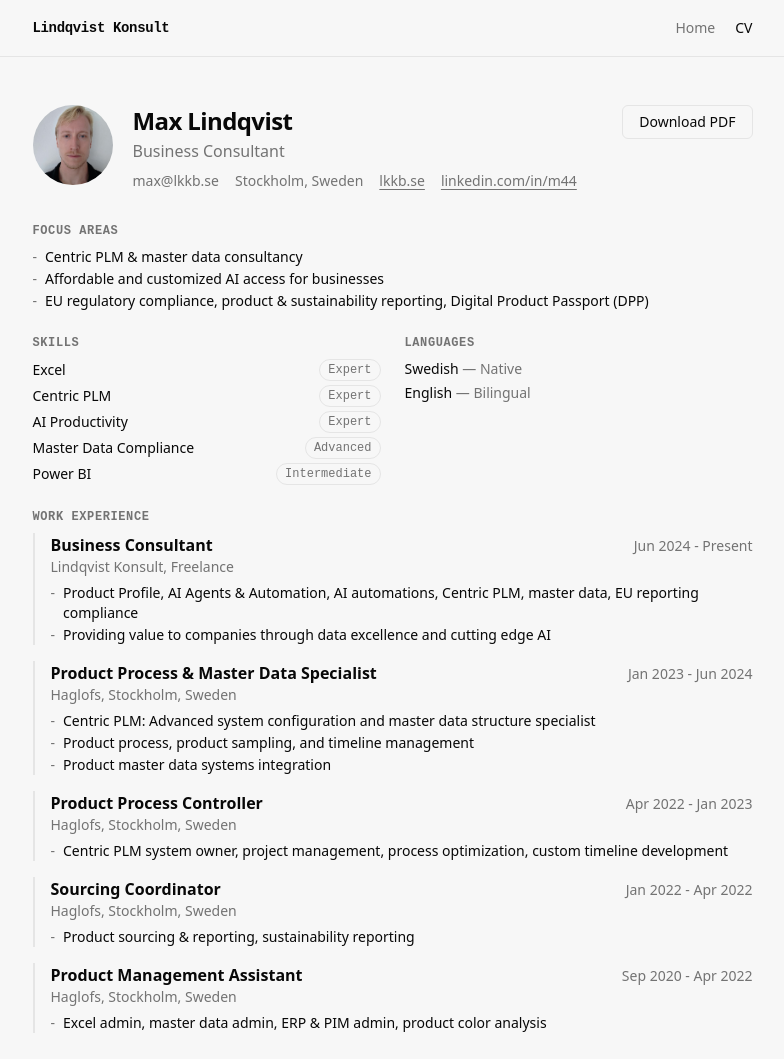
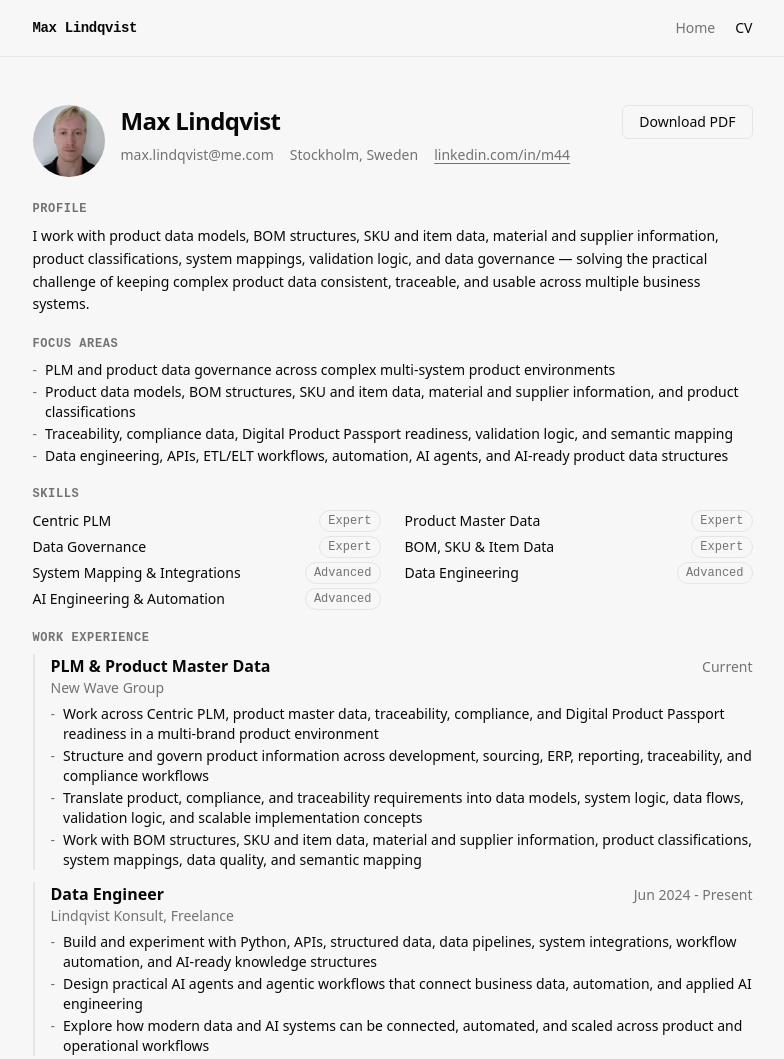
Before and after one commit to eemax/lkkb, an Astro site: page /cv in a window 1280 px wide. Shown: the top 1059 px of the page, without its empty margins (240-1024 px from the left). Built offline with nearby package versions, Linux system fonts and the light colour scheme; Astro itself is replaced by a stand-in of ours.

Commit message:
Refresh CV and homepage positioning

```diff
--- a/src/components/Header.astro
+++ b/src/components/Header.astro
@@ -10,7 +10,7 @@ const pathname = Astro.url.pathname;
 <header class="sticky top-0 z-40 border-b border-(--border) bg-(--bg)/80 backdrop-blur-md">
   <div class="mx-auto flex h-14 max-w-3xl items-center justify-between px-6">
     <a href="/" class="font-mono text-sm font-semibold tracking-tight no-underline">
-      Lindqvist Konsult
+      Max Lindqvist
     </a>
 
     <nav class="flex items-center gap-5">
--- a/src/components/ServiceCard.astro
+++ b/src/components/ServiceCard.astro
@@ -36,7 +36,7 @@ const { name, tagline, description, features, tags } = Astro.props;
     </div>
   )}
   <a
-    href={`mailto:max@lkkb.se?subject=Inquiry: ${name}`}
+    href={`mailto:max.lindqvist@me.com?subject=Inquiry: ${name}`}
     class="mt-4 inline-block text-sm text-(--muted) no-underline transition-colors hover:text-(--fg)"
   >
     Inquire &rarr;
--- a/src/data/cv.ts
+++ b/src/data/cv.ts
@@ -13,63 +13,75 @@ export interface Experience {
 export interface Education {
   degree: string;
   institution: string;
-  year: string;
   note?: string;
 }
 
-export interface Language {
-  name: string;
-  proficiency: string;
-}
-
 export const skills: Skill[] = [
-  { name: "Excel", level: "Expert" },
   { name: "Centric PLM", level: "Expert" },
-  { name: "AI Productivity", level: "Expert" },
-  { name: "Master Data Compliance", level: "Advanced" },
-  { name: "Power BI", level: "Intermediate" },
+  { name: "Product Master Data", level: "Expert" },
+  { name: "Data Governance", level: "Expert" },
+  { name: "BOM, SKU & Item Data", level: "Expert" },
+  { name: "System Mapping & Integrations", level: "Advanced" },
+  { name: "Data Engineering", level: "Advanced" },
+  { name: "AI Engineering & Automation", level: "Advanced" },
 ];
 
 export const experience: Experience[] = [
   {
-    title: "Business Consultant",
+    title: "PLM & Product Master Data",
+    company: "New Wave Group",
+    period: "Current",
+    points: [
+      "Work across Centric PLM, product master data, traceability, compliance, and Digital Product Passport readiness in a multi-brand product environment",
+      "Structure and govern product information across development, sourcing, ERP, reporting, traceability, and compliance workflows",
+      "Translate product, compliance, and traceability requirements into data models, system logic, data flows, validation logic, and scalable implementation concepts",
+      "Work with BOM structures, SKU and item data, material and supplier information, product classifications, system mappings, data quality, and semantic mapping",
+    ],
+  },
+  {
+    title: "Data Engineer",
     company: "Lindqvist Konsult, Freelance",
     period: "Jun 2024 - Present",
     points: [
-      "Product Profile, AI Agents & Automation, AI automations, Centric PLM, master data, EU reporting compliance",
-      "Providing value to companies through data excellence and cutting edge AI",
+      "Build and experiment with Python, APIs, structured data, data pipelines, system integrations, workflow automation, and AI-ready knowledge structures",
+      "Design practical AI agents and agentic workflows that connect business data, automation, and applied AI engineering",
+      "Explore how modern data and AI systems can be connected, automated, and scaled across product and operational workflows",
     ],
   },
   {
     title: "Product Process & Master Data Specialist",
-    company: "Haglofs, Stockholm, Sweden",
+    company: "Haglöfs, Stockholm, Sweden",
     period: "Jan 2023 - Jun 2024",
     points: [
-      "Centric PLM: Advanced system configuration and master data structure specialist",
-      "Product process, product sampling, and timeline management",
-      "Product master data systems integration",
+      "Owned advanced Centric PLM configuration, product data structures, and process improvements across product creation",
+      "Managed sampling workflows, seasonal timelines, and cross-functional product process coordination",
+      "Improved product data flows between PLM, PIM, ERP, and reporting systems",
     ],
   },
   {
     title: "Product Process Controller",
-    company: "Haglofs, Stockholm, Sweden",
+    company: "Haglöfs, Stockholm, Sweden",
     period: "Apr 2022 - Jan 2023",
     points: [
-      "Centric PLM system owner, project management, process optimization, custom timeline development",
+      "Served as Centric PLM system owner for process setup, project coordination, and custom timeline development",
+      "Translated business needs into clearer workflows, cleaner data structures, and more reliable system usage",
     ],
   },
   {
     title: "Sourcing Coordinator",
-    company: "Haglofs, Stockholm, Sweden",
+    company: "Haglöfs, Stockholm, Sweden",
     period: "Jan 2022 - Apr 2022",
-    points: ["Product sourcing & reporting, sustainability reporting"],
+    points: [
+      "Supported product sourcing, supplier reporting, sustainability reporting, and operational follow-up",
+    ],
   },
   {
     title: "Product Management Assistant",
-    company: "Haglofs, Stockholm, Sweden",
+    company: "Haglöfs, Stockholm, Sweden",
     period: "Sep 2020 - Apr 2022",
     points: [
-      "Excel admin, master data admin, ERP & PIM admin, product color analysis",
+      "Maintained product data across PLM, ERP, and PIM while supporting product managers with analysis and administration",
+      "Prepared product color analysis, seasonal data updates, and reporting for collection development",
     ],
   },
 ];
@@ -78,26 +90,23 @@ export const education: Education[] = [
   {
     degree: "Bachelor's in Business Administration",
     institution: "Colorado Mesa University",
-    year: "2019",
     note: "Varsity Tennis Player",
   },
 ];
 
-export const languages: Language[] = [
-  { name: "Swedish", proficiency: "Native" },
-  { name: "English", proficiency: "Bilingual" },
-];
-
 export const focusAreas = [
-  "Centric PLM & master data consultancy",
-  "Affordable and customized AI access for businesses",
-  "EU regulatory compliance, product & sustainability reporting, Digital Product Passport (DPP)",
+  "PLM and product data governance across complex multi-system product environments",
+  "Product data models, BOM structures, SKU and item data, material and supplier information, and product classifications",
+  "Traceability, compliance data, Digital Product Passport readiness, validation logic, and semantic mapping",
+  "Data engineering, APIs, ETL/ELT workflows, automation, AI agents, and AI-ready product data structures",
 ];
 
 export const contact = {
   name: "Max Lindqvist",
-  title: "Business Consultant",
-  email: "max@lkkb.se",
+  headline: "PLM & Product Master Data @ New Wave Group",
+  summary:
+    "I work with product data models, BOM structures, SKU and item data, material and supplier information, product classifications, system mappings, validation logic, and data governance — solving the practical challenge of keeping complex product data consistent, traceable, and usable across multiple business systems.",
+  email: "max.lindqvist@me.com",
   location: "Stockholm, Sweden",
   website: "https://lkkb.se",
   linkedin: "https://linkedin.com/in/m44",
--- a/src/data/services.ts
+++ b/src/data/services.ts
@@ -8,56 +8,56 @@ export interface Service {
 
 export const services: Service[] = [
   {
-    name: "Centric PLM & Master Data",
-    tagline:
-      "Centric PLM and master data expertise from 4 years of working with it daily",
+    name: "Working With Data",
+    tagline: "Cleaning up the messy layer between systems, teams, and tools",
     description:
-      "With years of daily hands-on experience in Centric PLM and product data, I can help make the best decisions and get things done.",
+      "Available for work that turns messy business data into something reliable, usable, and ready for the next system, report, workflow, or product decision.",
     features: [
-      "Centric PLM configurations, implementations, processes, and general best practices",
-      "Master data structure to optimize for: systems, development workflow efficiency, reporting, and compliance",
-      "Product data & sustainability reporting",
-      "Digital Product Passport implementation",
-      "Main experience in fashion, apparel, footwear, and hardgoods",
+      "Python, APIs, JSON, structured data, exports, and imports",
+      "Extracting, transforming, validating, mapping, enriching, and connecting data",
+      "Data quality improvements for reporting, automation, and downstream tools",
+      "Product, supplier, material, SKU, item, BOM, and classification data",
     ],
-    tags: ["plm", "master-data", "compliance"],
+    tags: ["data", "apis", "systems"],
   },
   {
-    name: "Product Profile",
-    tagline: "Innovative Custom Digital Product Passport Solution",
+    name: "Software With AI Leverage",
+    tagline: "Fast, careful building across whatever stack the work needs",
     description:
-      "Digital product passports are the future of compliance and transparency. I'll take your product data and transform it into compliant Digital Product Profiles, ready to meet the latest standards.",
+      "I use AI as a serious development amplifier: to understand codebases faster, build across unfamiliar stacks, automate repetitive work, and ship useful software without turning every project into an AI demo.",
     features: [
-      "Conversion of existing company data to compliant digital product passports",
-      "Product unique identifiers and digital engravings",
-      "Customer data collection as part of having unique product identifiers",
-      "Product data consultancy to comply with upcoming changes to EU regulation",
+      "AI-leveraged development across existing codebases, tools, and languages",
+      "Agents, workflow automation, structured prompts, and tool integrations",
+      "Practical AI systems that work with real data and real constraints",
+      "Fast prototyping, implementation support, and technical problem solving",
     ],
-    tags: ["dpp", "compliance", "eu-regulation"],
+    tags: ["software", "ai-leverage", "automation"],
   },
   {
-    name: "AI Agents & Automation",
-    tagline: "Bring AI to Your Team",
+    name: "PLM & Product Master Data",
+    tagline:
+      "Deep product data knowledge from apparel, footwear, bags, and consumer goods",
     description:
-      "AI can be a game-changer, and I'm here to make it simple for your business. I offer a complete service to help you roll out AI tools for your employees.",
+      "I work at the layer between product teams, business systems, compliance requirements, and technical implementation, especially where complex product data needs to stay consistent and traceable.",
     features: [
-      "General-purpose chatbots to answer everyday questions",
-      "AI agents like Perplexity to speed up research",
-      "Productivity bots to save time on repetitive tasks",
-      "Custom-built agents with secure access to your company data",
+      "Centric PLM structures, workflows, data models, and system mappings",
+      "BOM, material, supplier, SKU, item, and product classification data",
+      "PLM/ERP alignment, reporting foundations, and downstream data flows",
+      "Digital Product Passport readiness, traceability, and compliance data",
     ],
-    tags: ["ai", "chatbots", "productivity"],
+    tags: ["plm", "product-data", "dpp"],
   },
   {
-    name: "AI Copywriting & Translations",
-    tagline: "Cheap, fast, and custom AI copywriting",
+    name: "Automation & Internal Tools",
+    tagline: "Small tools that remove repeated manual work",
     description:
-      "Let AI handle writing product descriptions and translating them for different markets. I use the latest AI models to automate these tasks, creating consistent, high-quality content in no time.",
+      "I build practical automations and internal tools for teams that need leverage without a large platform project. The goal is simple: fewer manual handoffs, cleaner data, and faster execution.",
     features: [
-      "Iterate on your texts in seconds",
-      "Convert your product data to product texts instantly",
-      "Product texts automated for a fraction of the cost",
+      "Workflow automation around spreadsheets, APIs, exports, and recurring tasks",
+      "Internal data tools, scripts, prototypes, and AI-ready knowledge structures",
+      "System-to-system handoffs where standard integrations are missing",
+      "Clear documentation and maintainable handover for the team",
     ],
-    tags: ["ai", "copywriting", "automation"],
+    tags: ["automation", "tools", "operations"],
   },
 ];
--- a/src/layouts/Base.astro
+++ b/src/layouts/Base.astro
@@ -12,12 +12,12 @@ interface Props {
 
 const {
   title,
-  description = "Lindqvist Konsult offers personalized consultancy services, specializing in AI implementation and digital transformation for European businesses.",
+  description = "Max Lindqvist is available for work with data, software development with AI leverage, automation, integrations, and product systems.",
   image,
 } = Astro.props;
 
 const canonicalURL = new URL(Astro.url.pathname, Astro.site);
-const siteTitle = "Lindqvist Konsult";
+const siteTitle = "Max Lindqvist";
 const fullTitle = title === siteTitle ? title : `${title} — ${siteTitle}`;
 const ogImage = image
   ? new URL(image, Astro.site)
--- a/src/pages/cv.astro
+++ b/src/pages/cv.astro
@@ -1,30 +1,22 @@
 ---
-import {
-  contact,
-  education,
-  experience,
-  focusAreas,
-  languages,
-  skills,
-} from "../data/cv";
+import { contact, education, experience, focusAreas, skills } from "../data/cv";
 import Base from "../layouts/Base.astro";
 ---
 
-<Base title="CV" description="Max Lindqvist — Business Consultant specializing in Centric PLM, AI, and digital transformation.">
+<Base title="CV" description="Max Lindqvist — PLM, product master data, data engineering, automation, and AI workflows.">
   <article class="cv-article">
     <!-- Header -->
-    <header class="mb-8">
-      <div class="flex flex-col items-center gap-5 sm:flex-row sm:items-start">
+    <header class="mb-6">
+      <div class="flex flex-col items-center gap-4 sm:flex-row sm:items-start">
         <img
           src={contact.image}
           alt={contact.name}
-          class="h-20 w-20 rounded-full object-cover"
+          class="h-18 w-18 rounded-full object-cover"
         />
         <div class="flex-1">
           <div class="flex items-start justify-between">
             <div>
               <h1 class="text-2xl font-bold tracking-tight">{contact.name}</h1>
-              <p class="mt-0.5 text-(--muted)">{contact.title}</p>
             </div>
             <button
               id="download-pdf"
@@ -34,18 +26,25 @@ import Base from "../layouts/Base.astro";
               Download PDF
             </button>
           </div>
-          <div class="mt-2 flex flex-wrap gap-x-4 gap-y-1 text-sm text-(--muted)">
+          <div class="mt-1.5 flex flex-wrap gap-x-4 gap-y-1 text-sm text-(--muted)">
             <span>{contact.email}</span>
             <span>{contact.location}</span>
-            <a href={contact.website}>lkkb.se</a>
             <a href={contact.linkedin}>linkedin.com/in/m44</a>
           </div>
         </div>
       </div>
     </header>
 
+    <!-- Profile -->
+    <section id="profile" class="mb-5">
+      <h2 class="mb-2 font-mono text-xs font-semibold uppercase tracking-wider text-(--muted)">
+        Profile
+      </h2>
+      <p class="text-sm leading-relaxed">{contact.summary}</p>
+    </section>
+
     <!-- Focus Areas -->
-    <section id="focus" class="mb-6">
+    <section id="focus" class="mb-5">
       <h2 class="mb-2 font-mono text-xs font-semibold uppercase tracking-wider text-(--muted)">
         Focus Areas
       </h2>
@@ -59,44 +58,29 @@ import Base from "../layouts/Base.astro";
       </ul>
     </section>
 
-    <!-- Skills & Languages (side by side) -->
-    <section class="mb-6 grid grid-cols-1 gap-6 sm:grid-cols-2">
-      <div>
+    <!-- Skills -->
+    <section class="mb-5">
       <h2 class="mb-2 font-mono text-xs font-semibold uppercase tracking-wider text-(--muted)">
         Skills
       </h2>
-        <div class="space-y-1">
+      <div class="grid grid-cols-1 gap-x-6 gap-y-1 sm:grid-cols-2">
         {skills.map((skill) => (
-            <div class="flex items-center justify-between text-sm">
+          <div class="flex items-center justify-between gap-4 text-sm">
             <span>{skill.name}</span>
-              <span class="rounded-full border border-(--border) px-2 py-0.5 font-mono text-xs text-(--muted)">
+            <span class="shrink-0 rounded-full border border-(--border) px-2 py-0.5 font-mono text-xs text-(--muted)">
               {skill.level}
             </span>
           </div>
         ))}
       </div>
-      </div>
-      <div>
-        <h2 class="mb-2 font-mono text-xs font-semibold uppercase tracking-wider text-(--muted)">
-          Languages
-        </h2>
-        <div class="space-y-1 text-sm">
-          {languages.map((lang) => (
-            <div>
-              <span class="font-medium">{lang.name}</span>
-              <span class="text-(--muted)"> — {lang.proficiency}</span>
-            </div>
-          ))}
-        </div>
-      </div>
     </section>
 
     <!-- Work Experience -->
-    <section id="experience" class="mb-6">
+    <section id="experience" class="mb-5">
       <h2 class="mb-2 font-mono text-xs font-semibold uppercase tracking-wider text-(--muted)">
         Work Experience
       </h2>
-      <div class="space-y-4">
+      <div class="space-y-3">
         {experience.map((job) => (
           <div class="border-l-2 border-(--border) pl-4">
             <div class="flex items-baseline justify-between gap-4">
@@ -124,10 +108,7 @@ import Base from "../layouts/Base.astro";
       </h2>
       {education.map((edu) => (
         <div class="border-l-2 border-(--border) pl-4">
-          <div class="flex items-baseline justify-between gap-4">
           <h3 class="font-semibold">{edu.degree}</h3>
-            <span class="shrink-0 text-sm text-(--muted)">{edu.year}</span>
-          </div>
           <p class="text-sm text-(--muted)">{edu.institution}</p>
           {edu.note && <p class="mt-0.5 text-sm text-(--muted)">{edu.note}</p>}
         </div>
@@ -139,7 +120,12 @@ import Base from "../layouts/Base.astro";
   <script>
     document.addEventListener("astro:page-load", () => {
       document.getElementById("download-pdf")?.addEventListener("click", () => {
+        const title = document.title;
+        document.title = " ";
         window.print();
+        window.setTimeout(() => {
+          document.title = title;
+        }, 500);
       });
     });
   </script>
@@ -149,7 +135,8 @@ import Base from "../layouts/Base.astro";
     "@context": "https://schema.org",
     "@type": "Person",
     "name": contact.name,
-    "jobTitle": contact.title,
+    "jobTitle": contact.headline,
+    "description": contact.summary,
     "url": contact.website,
     "email": `mailto:${contact.email}`,
     "image": `${contact.website}${contact.image}`,
@@ -161,13 +148,12 @@ import Base from "../layouts/Base.astro";
     "sameAs": [contact.linkedin],
     "worksFor": {
       "@type": "Organization",
-      "name": "Lindqvist Konsult",
-      "url": contact.website,
+      "name": "New Wave Group",
     },
     "alumniOf": {
       "@type": "CollegeOrUniversity",
       "name": "Colorado Mesa University",
     },
-    "knowsAbout": ["Centric PLM", "Master Data", "AI", "Digital Product Passport", "EU Compliance"],
+    "knowsAbout": ["Centric PLM", "Product Master Data", "Data Governance", "Data Engineering", "AI Engineering", "Digital Product Passport", "Traceability", "EU Compliance"],
   })} />
 </Base>
--- a/src/pages/index.astro
+++ b/src/pages/index.astro
@@ -4,12 +4,15 @@ import { services } from "../data/services";
 import Base from "../layouts/Base.astro";
 ---
 
-<Base title="Lindqvist Konsult">
+<Base title="Max Lindqvist">
   <!-- Hero -->
   <section class="mb-16 animate-fade-in">
     <h1 class="text-2xl font-bold tracking-tight sm:text-3xl">
-      PLM expertise, AI implementation, and digital transformation — tailored for your business.
+      Working with data, systems, and software with AI leverage.
     </h1>
+    <p class="mt-5 max-w-2xl text-base leading-relaxed text-(--muted)">
+      Open to hands-on roles and contract projects where messy data, internal tools, integrations, automation, or existing codebases need someone who can learn fast, build carefully, and use AI well without making the work weird.
+    </p>
     <div class="mt-6 flex flex-wrap gap-3">
       <a
         href="#services"
@@ -23,6 +26,21 @@ import Base from "../layouts/Base.astro";
       >
         Get in Touch
       </a>
+    </div>
+  </section>
+
+  <!-- Positioning -->
+  <section class="mb-16">
+    <h2 class="mb-6 font-mono text-sm font-semibold uppercase tracking-wider text-(--muted)">
+      What I Am Useful For
+    </h2>
+    <div class="space-y-4 text-sm leading-relaxed">
+      <p>
+        I work well in the layer between business data, software, and execution: APIs, structured data, validation logic, system mapping, AI workflows, and the practical glue that makes tools talk to each other.
+      </p>
+      <p>
+        My background is product-heavy, with deep experience in PLM, product master data, traceability, compliance, and Digital Product Passports. The direction now is broader: working with data and building useful software with Python, APIs, automation, AI agents, and AI-assisted development across different stacks and project types.
+      </p>
     </div>
   </section>
 
@@ -45,14 +63,14 @@ import Base from "../layouts/Base.astro";
     </h2>
     <div class="rounded-lg border border-(--border) p-6">
       <p class="leading-relaxed">
-        Interested in working together? I'd love to hear about your project. Reach out and let's talk.
+        Hiring for a role or project around data, software, integrations, automation, or product systems? Send a short note about the project, stack, and where things are stuck.
       </p>
       <div class="mt-6 flex flex-wrap gap-3">
         <a
-          href="mailto:max@lkkb.se"
+          href="mailto:max.lindqvist@me.com"
           class="inline-block rounded-md border border-(--fg) bg-(--fg) px-5 py-2 text-sm text-(--bg) no-underline transition-colors hover:bg-transparent hover:text-(--fg)"
         >
-          max@lkkb.se
+          max.lindqvist@me.com
         </a>
         <a
           href="https://linkedin.com/in/m44"
@@ -69,30 +87,17 @@ import Base from "../layouts/Base.astro";
   <!-- JSON-LD -->
   <script type="application/ld+json" set:html={JSON.stringify({
     "@context": "https://schema.org",
-    "@type": "Organization",
-    "name": "Lindqvist Konsult",
+    "@type": "Person",
+    "name": "Max Lindqvist",
     "url": "https://lkkb.se",
-    "description": "Personalized consultancy for modern businesses — PLM, AI, and digital transformation.",
-    "founder": {
-      "@type": "Person",
-      "name": "Max Lindqvist",
-    },
+    "description": "Available for work with data, software development with AI leverage, automation, integrations, and product systems.",
+    "email": "mailto:max.lindqvist@me.com",
     "address": {
       "@type": "PostalAddress",
       "addressLocality": "Stockholm",
       "addressCountry": "SE",
     },
-    "hasOfferCatalog": {
-      "@type": "OfferCatalog",
-      "name": "Consulting Services",
-      "itemListElement": services.map((s) => ({
-        "@type": "Offer",
-        "itemOffered": {
-          "@type": "Service",
-          "name": s.name,
-          "description": s.description,
-        },
-      })),
-    },
+    "sameAs": ["https://linkedin.com/in/m44"],
+    "knowsAbout": services.map((s) => s.name),
   })} />
 </Base>
--- a/src/styles/global.css
+++ b/src/styles/global.css
@@ -78,7 +78,7 @@
 @media print {
   @page {
     size: A4;
-    margin: 12mm 16mm;
+    margin: 8mm 10mm;
   }
 
   /* Hide site chrome */
@@ -103,19 +103,72 @@
 
   /* Tighten CV spacing for one page */
   .cv-article {
-    font-size: 13px;
+    font-size: 10.75px;
+    line-height: 1.24;
+  }
+
+  .cv-article img {
+    width: 48px !important;
+    height: 48px !important;
   }
 
   .cv-article header {
-    margin-bottom: 1rem !important;
+    margin-bottom: 0.45rem !important;
+  }
+
+  .cv-article h1 {
+    font-size: 18px !important;
+    line-height: 1.1 !important;
   }
 
   .cv-article section {
-    margin-bottom: 0.75rem !important;
+    margin-bottom: 0.45rem !important;
   }
 
   .cv-article h2 {
-    margin-bottom: 0.25rem !important;
+    margin-bottom: 0.15rem !important;
+    font-size: 9px !important;
+  }
+
+  .cv-article h3,
+  .cv-article p,
+  .cv-article li,
+  .cv-article span {
+    line-height: 1.24 !important;
+  }
+
+  .cv-article ul {
+    margin-top: 0.15rem !important;
+  }
+
+  .cv-article li {
+    gap: 0.25rem !important;
+  }
+
+  .cv-article .space-y-3 > :not(:last-child),
+  .cv-article .space-y-4 > :not(:last-child) {
+    margin-bottom: 0.42rem !important;
+  }
+
+  .cv-article .space-y-0\.5 > :not(:last-child),
+  .cv-article .space-y-1 > :not(:last-child) {
+    margin-bottom: 0.05rem !important;
+  }
+
+  .cv-article .border-l-2 {
+    border-left-width: 1px !important;
+    padding-left: 0.45rem !important;
+  }
+
+  .cv-article .rounded-full {
+    padding: 0 0.35rem !important;
+    font-size: 8.5px !important;
+  }
+
+  .cv-article .grid {
+    grid-template-columns: repeat(2, minmax(0, 1fr)) !important;
+    column-gap: 1rem !important;
+    row-gap: 0.05rem !important;
   }
 
   /* Clean link styles */
@@ -125,7 +178,7 @@
   }
 
   /* Prevent page breaks inside sections */
-  section, .border-l-2 {
+  .border-l-2 {
     break-inside: avoid;
   }
 }
```
Also changed, not shown: src/components/Footer.astro (+2 -7 lines). Lines whose indentation alone changed are shown as unchanged.
